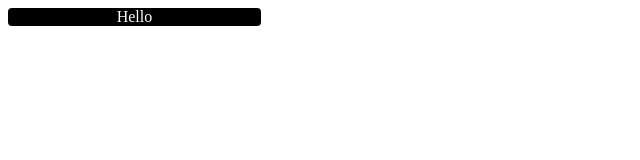
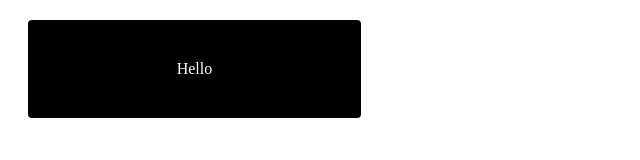
Before and after one commit to Tobiz223/csspractise, a plain HTML site: page index.html in a window 1280 px wide. Shown: the whole page, without its empty margins (0-640 px from the left). Drawn offline with Linux system fonts and the light colour scheme.

Commit message:
style.css

```diff
--- a/style.css
+++ b/style.css
@@ -5,6 +5,9 @@
     text-align: center;
     color: white;
     cursor: pointer;
+    margin: 20px;
+    padding: 40px;
+    border: none;
 }
 
 .h-btn:hover{
```
